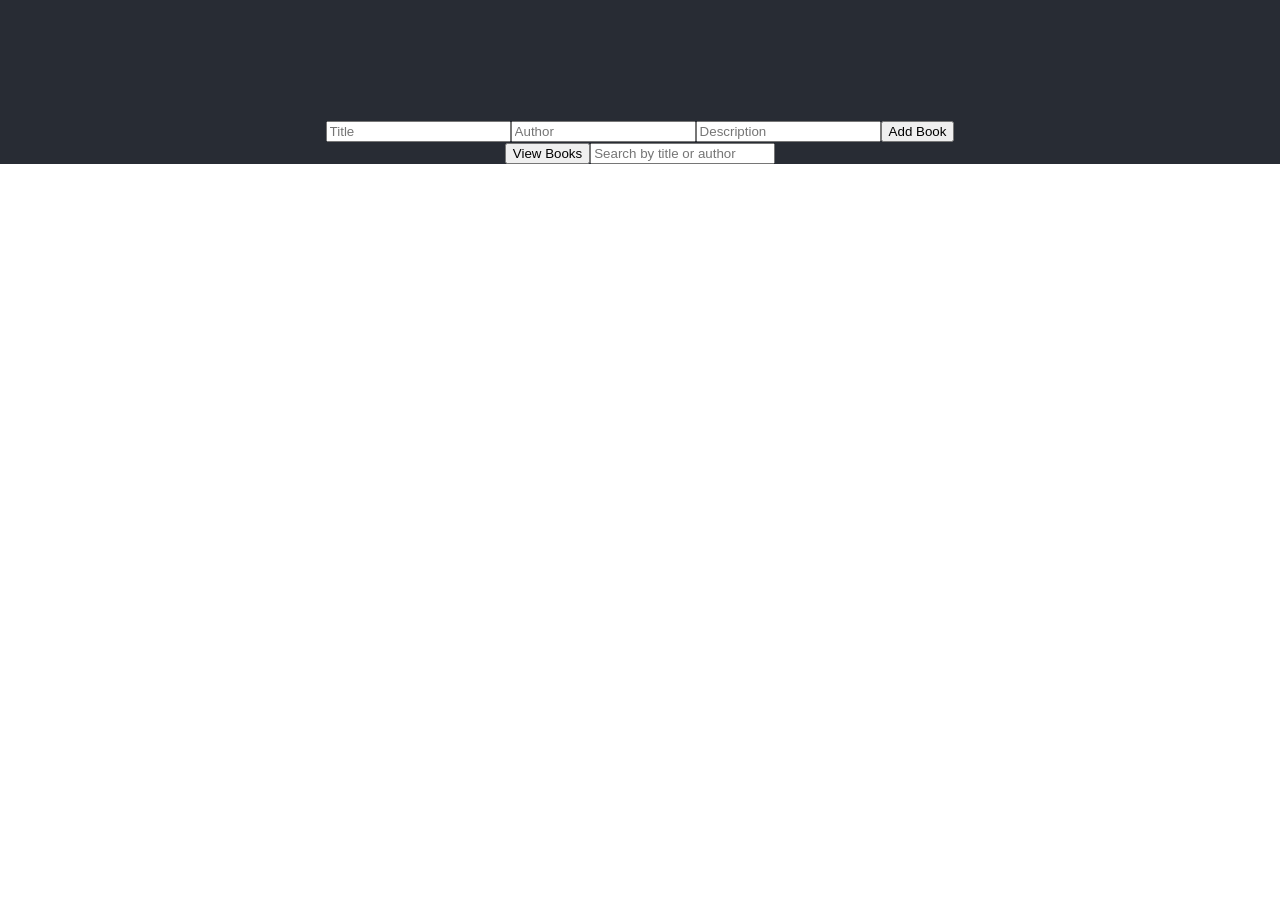
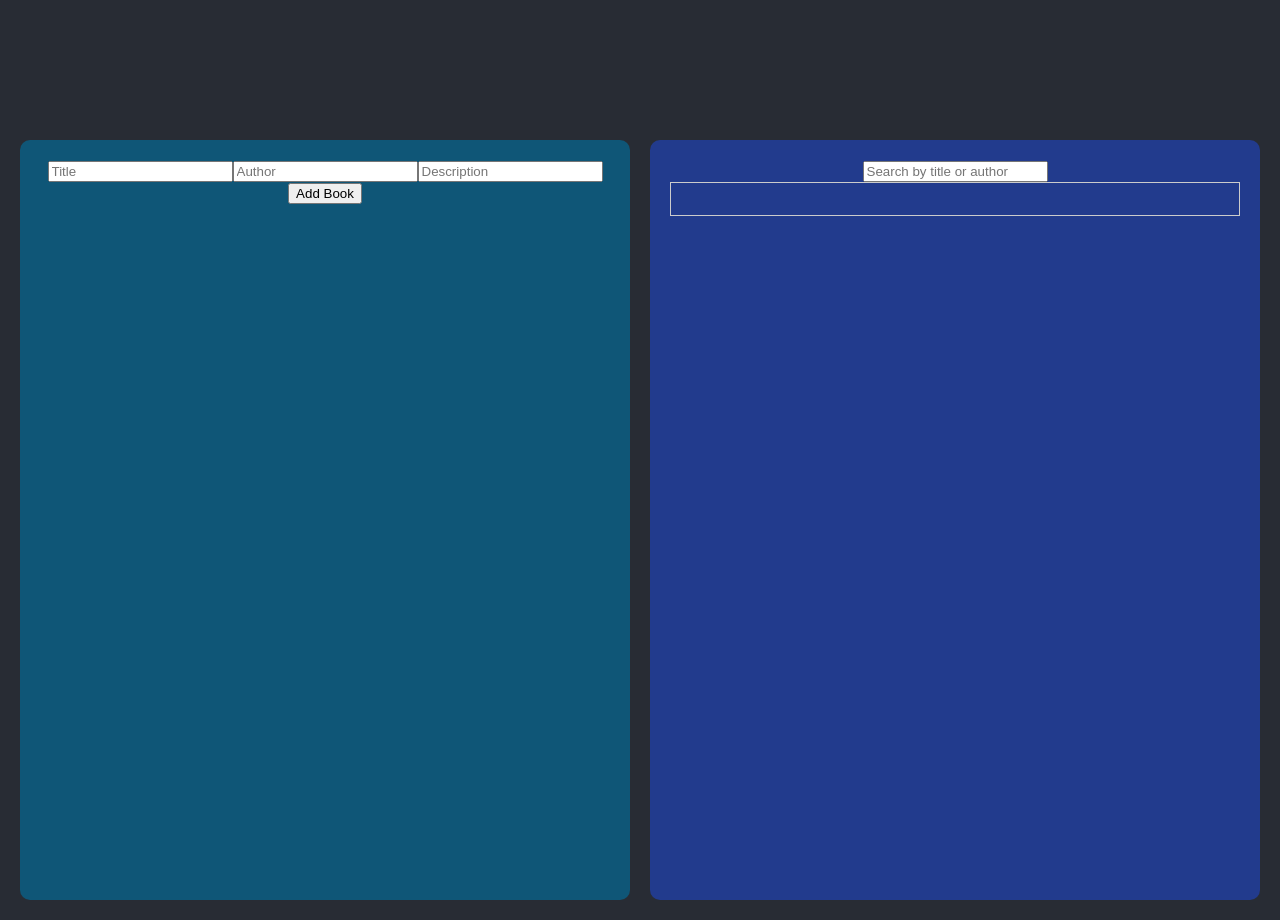
Before and after one commit to wsaronam/my-library-app, a React (Create React App) app in the folder frontend/: page / in a window 1280 px wide. Shown: the part 680-1600 px from the top of the page. Before the commit the page ends 844 px from the top, so only its background shows below. Built offline with nearby package versions, Linux system fonts and the light colour scheme.

Commit message:
updates
- removed View Books / Hide books.  books are shown at all times now
- changed styling of page

```diff
--- a/frontend/src/App.css
+++ b/frontend/src/App.css
@@ -42,6 +42,28 @@
 
 .App-main {
   background-color: #282c34;
+  display: flex;
+  height: 100vh;
+  padding: 20px;
+  gap: 20px;
+  box-sizing: border-box;
+}
+
+.left-panel {
+  flex: 1;
+  max-width: 50%;
+  padding: 20px;
+  background-color: #0f5677;
+  border-radius: 10px;
+}
+
+.right-panel {
+  flex: 1;
+  max-width: 50%;
+  padding: 20px;
+  background-color: #223b8d;
+  border-radius: 10px;
+  overflow-y: auto;
 }
 
 
--- a/frontend/src/App.tsx
+++ b/frontend/src/App.tsx
@@ -14,7 +14,6 @@ function App() {
   // we will use searchQuery to search for the book with title or author
   const [searchQuery, setSearchQuery] = useState("");
   const [books, setBooks] = useState<BookType[]>([]);
-  const [showBooks, setShowBooks] = useState(false);
 
 
   const handleSearch = async (searchQuery: string) => {
@@ -25,7 +24,6 @@ function App() {
     }
 
     try {
-      // const response = await axios.get(`/api/books/search?query=${encodeURIComponent(searchQuery)}`);
       const response = await axios.get(`/api/books/search`, {
         params: { query: searchQuery }
       });
@@ -61,11 +59,11 @@ function App() {
       </header>
 
       <main className="App-main">
+        <div className="left-panel">
           <AddBook onBookAdded={(book) => setBooks(prev => [...prev, book])} />
-        <div>
-          <button onClick={() => setShowBooks(prev => !prev)}>
-            {showBooks ? "Hide Books" : "View Books"}
-          </button>
+        </div>
+
+        <div className="right-panel">
           <input
             type="text"
             placeholder="Search by title or author"
@@ -75,7 +73,6 @@ function App() {
               handleSearch(e.target.value);
             }}
           />
-          {showBooks && (
           <div className="bookList">
             {books.map(book => (
                 <Book
@@ -86,7 +83,6 @@ function App() {
                 />
             ))}
           </div>
-          )}
         </div>
       </main>
     </div>
```
Lines whose indentation alone changed are shown as unchanged.
